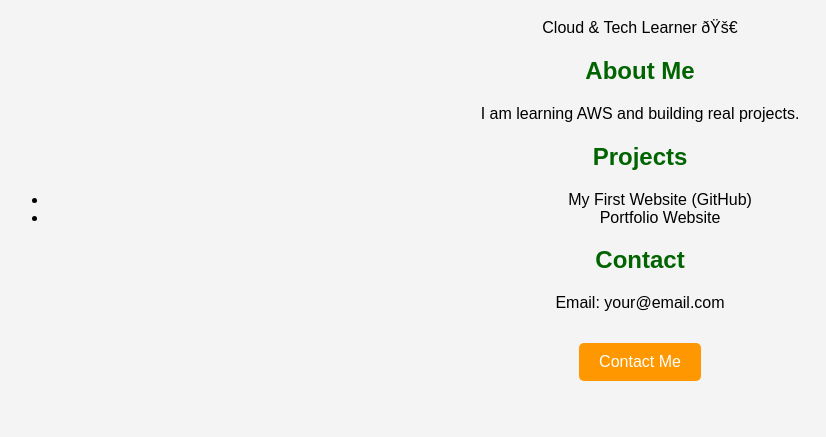
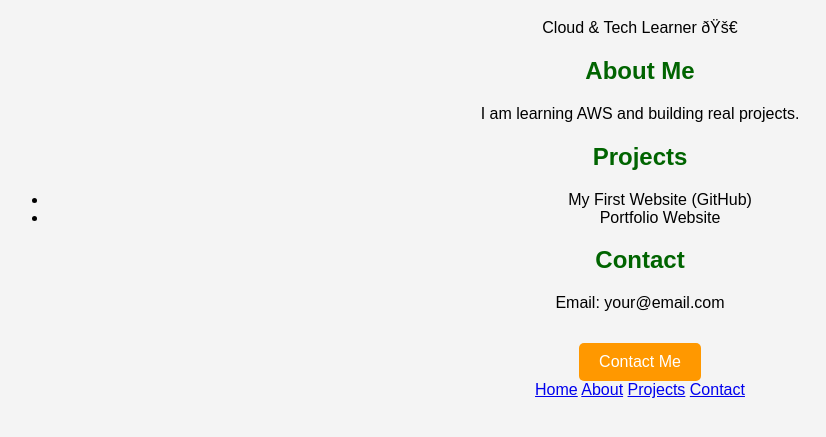
Before and after one commit to Rocky606143/portfolio-website, a plain HTML site: page index.html in a window 1280 px wide. Shown: the part 61-498 px from the top of the page, without its empty margins (0-826 px from the left). Drawn offline with Linux system fonts and the light colour scheme.

Commit message:
Add navigation links to index.html

```diff
--- a/index.html
+++ b/index.html
@@ -21,6 +21,12 @@
 <h2>Contact</h2>
 <p>Email: your@email.com</p>
 <a href="mailto:teddy0m@email.com" class="btn">Contact Me</a>
+<nav>
+  <a href="#home">Home</a>
+  <a href="#about">About</a>
+  <a href="#projects">Projects</a>
+  <a href="#contact">Contact</a>
+</nav>
 
 </body>
 </html>
```
